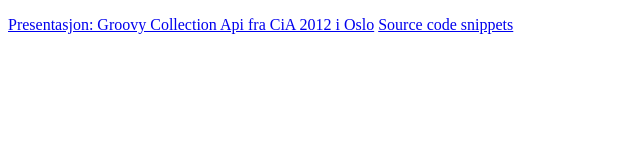
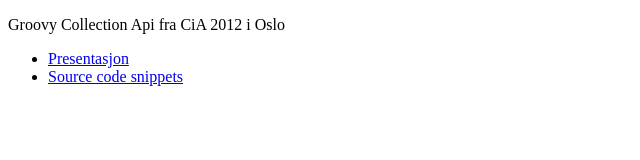
Before and after one commit to trygvea/groovy-collection-api-presentation, a plain HTML site: page index.html in a window 1280 px wide. Shown: the whole page, without its empty margins (0-640 px from the left). Drawn offline with Linux system fonts and the light colour scheme.

Commit message:
separate src and pres

```diff
--- a/index.html
+++ b/index.html
@@ -6,8 +6,10 @@
     <title>Groovy Collection Api</title>
 </head>
 <body>
-    <p></p>
-    <a href="Groovy Collection Api.html">Presentasjon: Groovy Collection Api fra CiA 2012 i Oslo</a>
-    <a href="https://github.com/trygvea/groovy-collection-api-presentation/blob/master/GroovyCollectionApiDemo.groovy">Source code snippets</a>
+    <p>Groovy Collection Api fra CiA 2012 i Oslo</p>
+    <ul>
+        <li><a href="Groovy Collection Api.html">Presentasjon</a>
+        <li><a href="https://github.com/trygvea/groovy-collection-api-presentation/blob/master/GroovyCollectionApiDemo.groovy">Source code snippets</a>
+    </ul>
 </body>
 </html>
```
